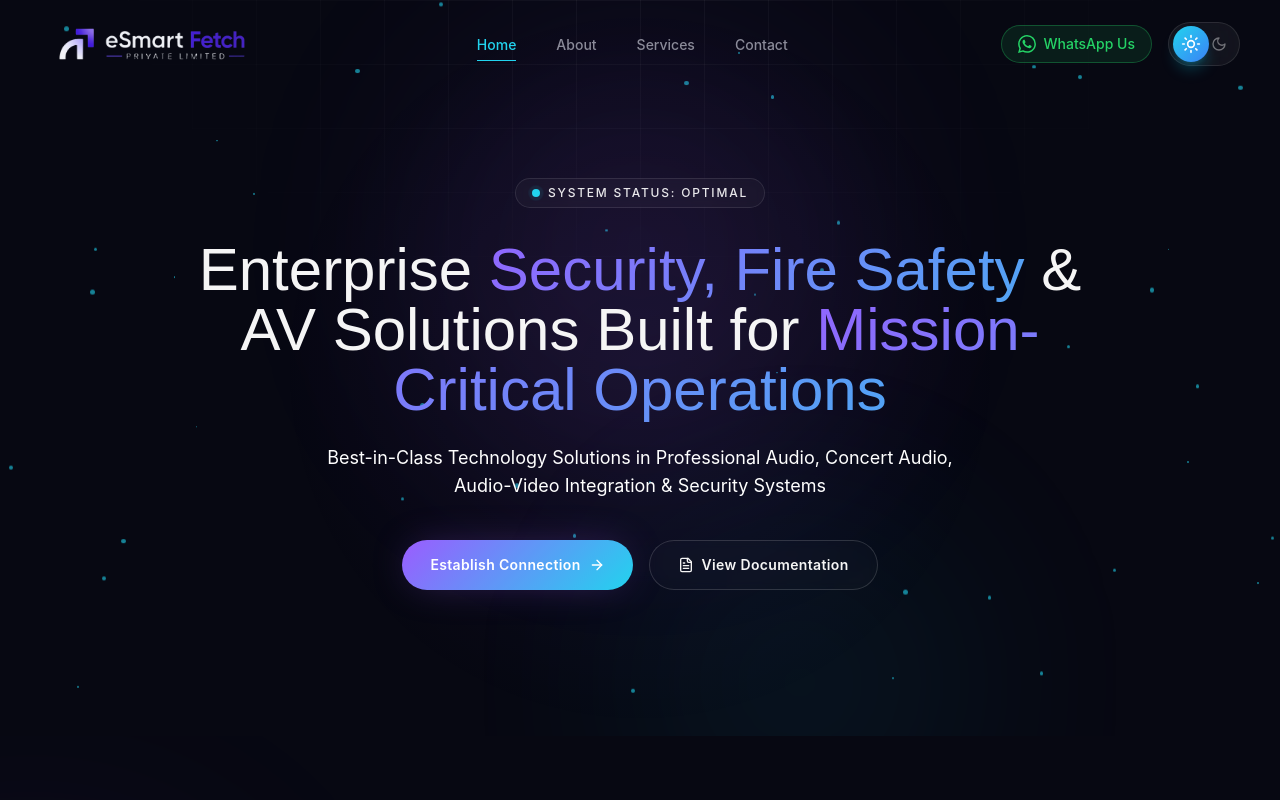
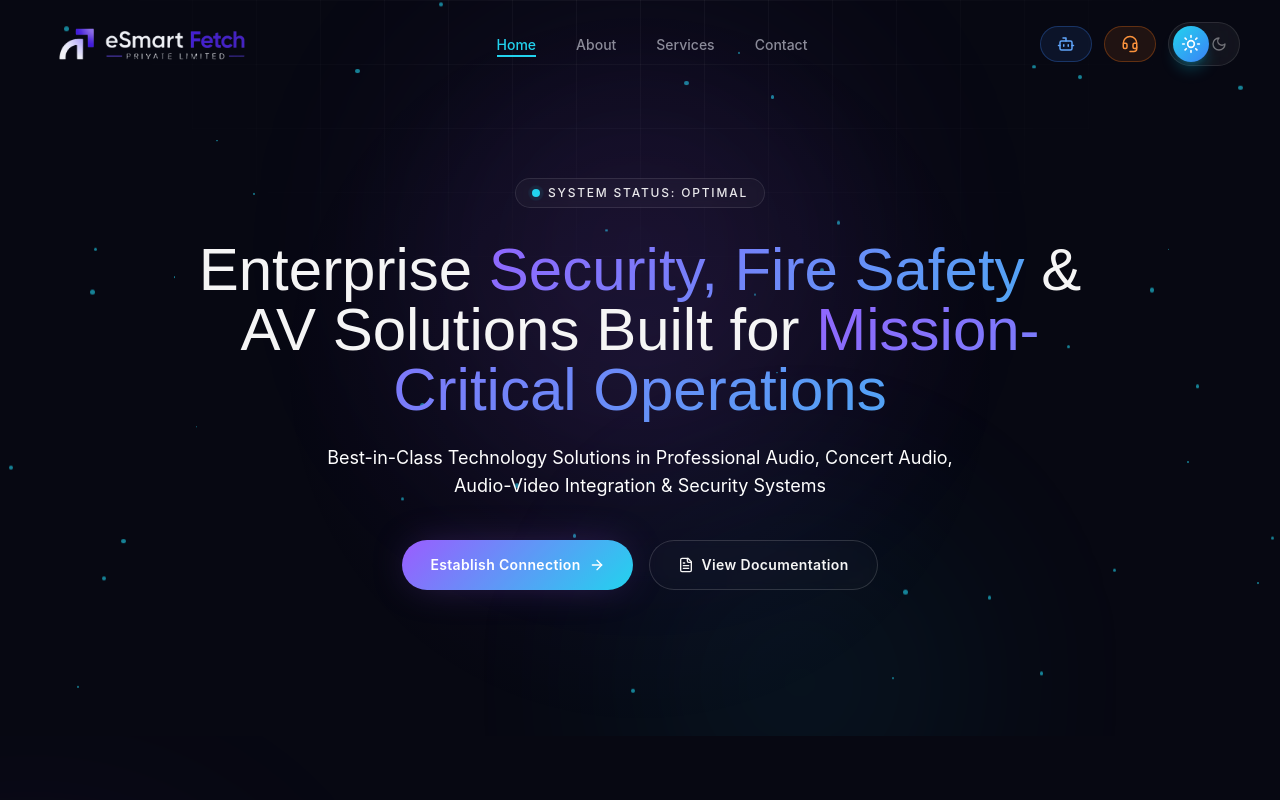
Before and after one commit to Tejas-shivarame/eSmart-Fetch, a Next.js app: page / in a window 1280 px wide. Shown: the top 800 px of the page. Built offline with nearby package versions, Linux system fonts and the light colour scheme.

Commit message:
Replace the AI and WhatsAppButton component in navbar

```diff
--- a/sections/Navbar.tsx
+++ b/sections/Navbar.tsx
@@ -4,19 +4,20 @@ import { useState } from "react";
 import Link from "next/link";
 import Image from "next/image";
 import { usePathname } from "next/navigation";
-import { AnimatePresence, motion } from "framer-motion";
-import { Menu, X } from "lucide-react";
-import { SiWhatsapp } from "react-icons/si";
+import { Menu, X, Bot, Headset } from "lucide-react";
 
-import { NAV_LINKS, COMPANY } from "@/lib/constants";
+import { NAV_LINKS } from "@/lib/constants";
 import { cn } from "@/lib/utils";
 import { useScrollProgress } from "@/hooks/useScrollProgress";
 import { ThemeToggle } from "@/components/ui/ThemeToggle";
 
 export function Navbar() {
+  const pathname = usePathname();
   const { scrolled } = useScrollProgress();
   const [open, setOpen] = useState(false);
-  const pathname = usePathname();
+
+  const isActive = (href: string) =>
+    href === "/" ? pathname === "/" : pathname.startsWith(href);
 
   return (
     <header
@@ -28,9 +29,10 @@ export function Navbar() {
       )}
     >
       <nav className="mx-auto flex max-w-container items-center justify-between px-4 py-3 sm:px-6 lg:px-10 lg:py-4">
-
+        {/* ---------------------------------------------------------------- */}
         {/* Logo */}
-        <Link href="/" aria-label="eSmart Fetch home">
+        {/* ---------------------------------------------------------------- */}
+        <Link href="/" aria-label="eSmart Fetch Home">
           <Image
             src="/images/eSmart-Fetch-logo-Navabar.png"
             alt="eSmart Fetch Logo"
@@ -41,51 +43,53 @@ export function Navbar() {
           />
         </Link>
 
+        {/* ---------------------------------------------------------------- */}
         {/* Desktop Navigation */}
+        {/* ---------------------------------------------------------------- */}
         <ul className="hidden items-center gap-10 lg:flex">
-          {NAV_LINKS.map((link) => {
-            const active =
-              link.href === "/"
-                ? pathname === "/"
-                : pathname.startsWith(link.href);
-
-            return (
+          {NAV_LINKS.map((link) => (
             <li key={link.href}>
               <Link
                 href={link.href}
                 className={cn(
-                    "relative pb-1 text-sm font-medium transition-colors",
-                    active
-                      ? "text-accent-blue after:absolute after:inset-x-0 after:-bottom-1 after:h-px after:bg-accent-blue"
+                  "relative pb-1 text-sm font-medium transition-colors duration-300",
+                  isActive(link.href)
+                    ? "text-accent-blue after:absolute after:bottom-0 after:left-0 after:h-[2px] after:w-full after:bg-accent-blue"
                     : "text-accent-gray hover:text-accent-white"
                 )}
               >
                 {link.label}
               </Link>
             </li>
-            );
-          })}
+          ))}
         </ul>
 
-        {/* Right Side */}
+        {/* ---------------------------------------------------------------- */}
+        {/* Right Actions */}
+        {/* ---------------------------------------------------------------- */}
         <div className="flex items-center gap-3">
+          {/* Desktop Buttons */}
+          <div className="hidden items-center gap-3 lg:flex">
+          <button
+            onClick={() =>
+              window.dispatchEvent(new Event("open-ai-assistant"))
+            }
+            className="flex items-center gap-2 rounded-full border border-blue-500/30 bg-blue-500/10 px-4 py-2 text-sm font-medium text-blue-400 transition-all duration-300 hover:bg-blue-500 hover:text-white"
+          >
+            <Bot size={18} />
+          </button>
 
-          {/* Desktop */}
-          <div className="hidden lg:flex items-center gap-4">
-            <a
-              href={`https://wa.me/${COMPANY.phone.replace(/\D/g, "")}`}
-              target="_blank"
-              rel="noopener noreferrer"
-              className="group flex items-center gap-2 rounded-full border border-[#25D366]/30 bg-[#25D366]/10 px-4 py-2 text-sm font-medium text-[#25D366] transition-all duration-300 hover:bg-[#25D366] hover:text-white hover:shadow-lg hover:shadow-[#25D366]/30"
+            <Link
+              href="/contact"
+              className="flex items-center gap-2 rounded-full border border-orange-500/30 bg-orange-500/10 px-4 py-2 text-sm font-medium text-orange-400 transition-all duration-300 hover:bg-orange-500 hover:text-white"
             >
-              <SiWhatsapp className="text-lg transition-transform duration-300 group-hover:scale-110" />
-              <span>WhatsApp Us</span>
-            </a>
+              <Headset size={18} />
+            </Link>
 
             <ThemeToggle />
           </div>
 
-          {/* Mobile Theme Toggle */}
+          {/* Mobile Theme */}
           <div className="lg:hidden">
             <ThemeToggle />
           </div>
@@ -93,9 +97,9 @@ export function Navbar() {
           {/* Hamburger */}
           <button
             type="button"
-            aria-label="Toggle navigation menu"
+            aria-label="Toggle navigation"
             aria-expanded={open}
-            onClick={() => setOpen(!open)}
+            onClick={() => setOpen((prev) => !prev)}
             className="text-accent-white lg:hidden"
           >
             {open ? (
@@ -107,32 +111,25 @@ export function Navbar() {
         </div>
       </nav>
 
+      {/* ---------------------------------------------------------------- */}
       {/* Mobile Menu */}
-      <AnimatePresence>
-        {open && (
-          <motion.div
-            initial={{ opacity: 0, height: 0 }}
-            animate={{ opacity: 1, height: "auto" }}
-            exit={{ opacity: 0, height: 0 }}
-            transition={{ duration: 0.25 }}
-            className="overflow-hidden border-t border-border bg-base/95 backdrop-blur-xl lg:hidden"
+      {/* ---------------------------------------------------------------- */}
+      <div
+        className={cn(
+          "overflow-hidden transition-all duration-300 lg:hidden",
+          open ? "max-h-screen border-t border-border" : "max-h-0"
+        )}
       >
-            <ul className="flex flex-col gap-2 px-6 py-5">
-
-              {NAV_LINKS.map((link) => {
-                const active =
-                  link.href === "/"
-                    ? pathname === "/"
-                    : pathname.startsWith(link.href);
-
-                return (
+        <div className="bg-base/95 backdrop-blur-xl px-6 py-5">
+          <ul className="space-y-5">
+            {NAV_LINKS.map((link) => (
               <li key={link.href}>
                 <Link
                   href={link.href}
                   onClick={() => setOpen(false)}
                   className={cn(
-                        "block py-2 text-sm font-medium",
-                        active
+                    "block text-base font-medium transition-colors",
+                    isActive(link.href)
                       ? "text-accent-blue"
                       : "text-accent-gray hover:text-accent-white"
                   )}
@@ -140,27 +137,30 @@ export function Navbar() {
                   {link.label}
                 </Link>
               </li>
-                );
-              })}
+            ))}
+          </ul>
 
-              {/* WhatsApp */}
-              <li className="mt-4">
-                <a
-                  href={`https://wa.me/${COMPANY.phone.replace(/\D/g, "")}`}
-                  target="_blank"
-                  rel="noopener noreferrer"
+          <div className="mt-6 flex flex-col gap-3">
+              <button
+                onClick={() => {
+                  setOpen(false);
+                  window.dispatchEvent(new Event("open-ai-assistant"));
+                }}
+                className="flex w-full items-center justify-center gap-2 rounded-full border border-blue-500/30 bg-blue-500/10 px-4 py-3 text-sm font-medium text-blue-400 transition hover:bg-blue-500 hover:text-white"
+              >
+                <Bot size={18} />
+              </button>
+
+            <Link
+              href="/contact"
               onClick={() => setOpen(false)}
-                  className="flex items-center justify-center gap-2 rounded-full bg-[#25D366] px-4 py-3 font-medium text-white transition hover:opacity-90"
+              className="flex items-center justify-center gap-2 rounded-full border border-orange-500/30 bg-orange-500/10 px-4 py-3 text-sm font-medium text-orange-400 transition hover:bg-orange-500 hover:text-white"
             >
-                  <SiWhatsapp className="text-xl" />
-                  WhatsApp Us
-                </a>
-              </li>
-
-            </ul>
-          </motion.div>
-        )}
-      </AnimatePresence>
+              <Headset size={18} />
+            </Link>
+          </div>
+        </div>
+      </div>
     </header>
   );
 }
```
Lines whose indentation alone changed are shown as unchanged.
